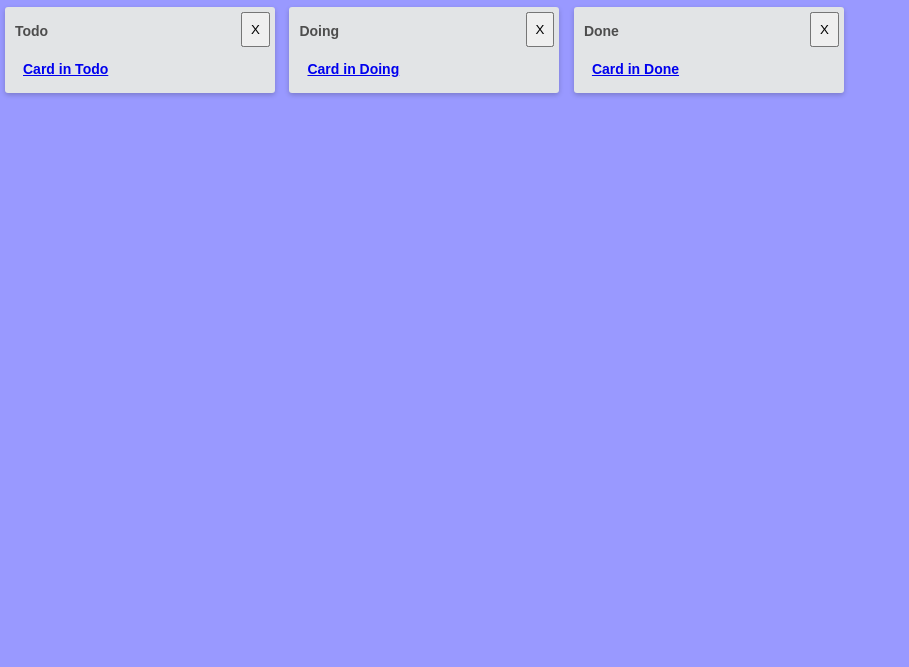
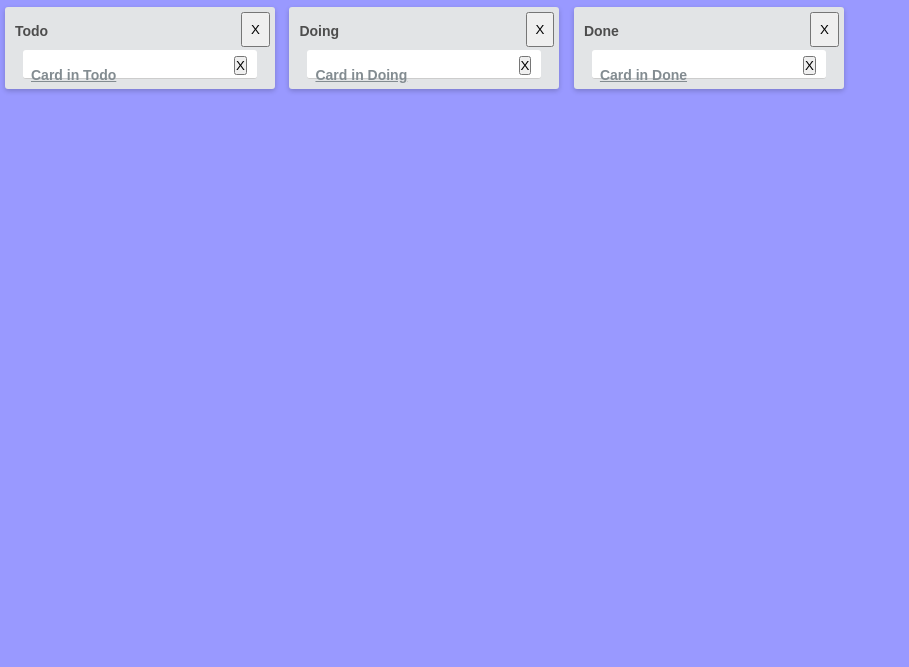
Before and after one commit to chas-academy/07-trello-clone-throkk, a plain HTML site: page index.html in a window 1280 px wide. Shown: the part 133-800 px from the top of the page, without its empty margins (0-909 px from the left). Drawn offline with nearby package versions, Linux system fonts and the light colour scheme.

Commit message:
some more design, sorry, not sorry

```diff
--- a/styles.css
+++ b/styles.css
@@ -10,6 +10,14 @@ body {
 /* .board {
     height: 100vh;
 } */
+
+a {
+    color: #838c91;
+  }
+
+  a:hover {
+    color: #111;
+  }
 
 .column {
     width: 270px;
@@ -72,3 +80,27 @@ ul li {
     margin: 0;
     padding: 0;
 }
+
+.card {
+    text-decoration: none;
+    display: flex;
+    background: #fff;
+    color: #444;
+    padding: 6px 6px 6px 8px;
+    font-size: 14px;
+    border-radius: 3px;
+    border-bottom: 1px solid #ccc;
+    margin-bottom: 5px;
+    transition: transform 0.25s ease;
+    transition: opacity 0.25s ease;
+    height: 16px;
+    position: relative;
+    z-index: 0;
+}
+
+.card .button {
+    position: absolute;
+    top: 6px;
+    right: 10px;
+    padding: 0;
+}
```
